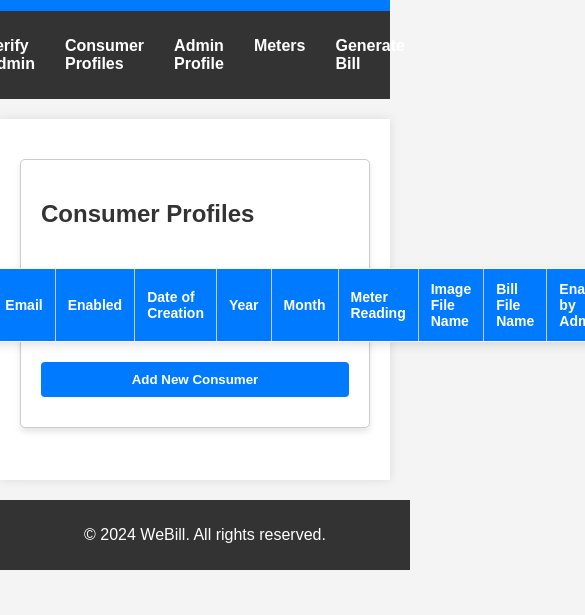
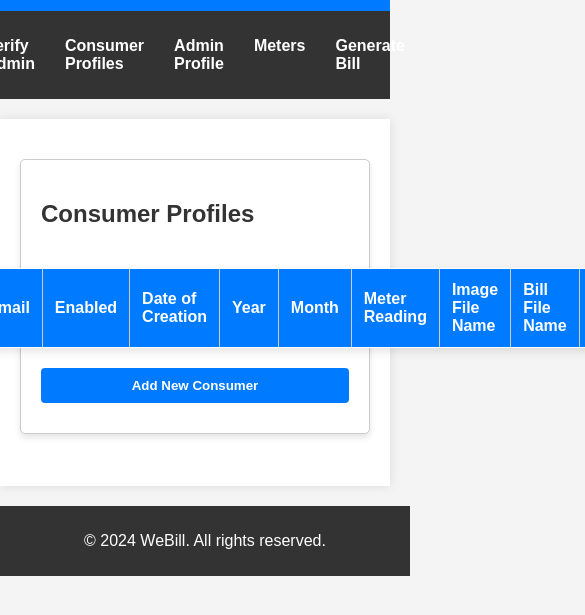
Before and after one commit to kcee01/mode-page, a plain HTML site: page Admin-dashboard.html in a window 390 px wide. Shown: the part 89-704 px from the top of the page, 585 px wide, since content can reach past the window. Drawn offline with Linux system fonts and the light colour scheme; no server answers.

Commit message:
update customer table style

```diff
--- a/Admin-dashboard.html
+++ b/Admin-dashboard.html
@@ -120,9 +120,10 @@
     box-sizing: border-box;
 }
 
+/* Table Styling */
 table {
     width: 100%;
-    max-width: 900px; /* Optional: controls the table width */
+    max-width: 1200px; /* Adjusted width for larger table */
     margin: auto; /* Center the table on the page */
     border-collapse: collapse;
     border-radius: 8px;
@@ -131,17 +132,20 @@ table {
     overflow: hidden;
 }
 
+/* Header Styling */
 thead th {
-    color:white; /* Header text color */
-    padding: 12px; /* Spacing within header cells */
+    color: white; /* Header text color */
+    padding: 14px; /* Increased padding for better visibility */
     text-align: left;
-    background-color:#007bff; /* Header background color */
+    background-color: #007bff; /* Header background color */
+    font-size: 16px; /* Slightly larger font for header */
 }
 
 /* Row Styling */
 th, td {
     border-bottom: 1px solid #ddd;
-    padding: 10px; /* Cell padding */
+    padding: 14px; /* Increased padding for better readability */
+    font-size: 14px; /* Slightly larger font for readability */
 }
 
 /* Alternate Row Colors */
@@ -149,6 +153,7 @@ tbody tr:nth-child(even) {
     background-color: #f9f9f9;
 }
 
+/* Hover Effect */
 tbody tr:hover {
     background-color: #e9f2ff;
     cursor: pointer;
@@ -157,7 +162,7 @@ tbody tr:hover {
 /* Action Button Styling */
 .action-buttons button {
     margin-right: 6px;
-    padding: 8px 12px;
+    padding: 8px 14px; /* Increased padding for better button size */
     background-color: #007bff;
     color: white;
     border: none;
@@ -173,15 +178,16 @@ tbody tr:hover {
 /* Responsive Adjustments */
 @media (max-width: 768px) {
     th, td {
-        padding: 10px;
+        padding: 12px;
         font-size: 14px;
     }
 
     .action-buttons button {
-        padding: 6px 10px;
+        padding: 6px 12px;
         font-size: 12px;
     }
 }
+
 
 /* Center the table container on the page */
 .table-container-meters {
```
